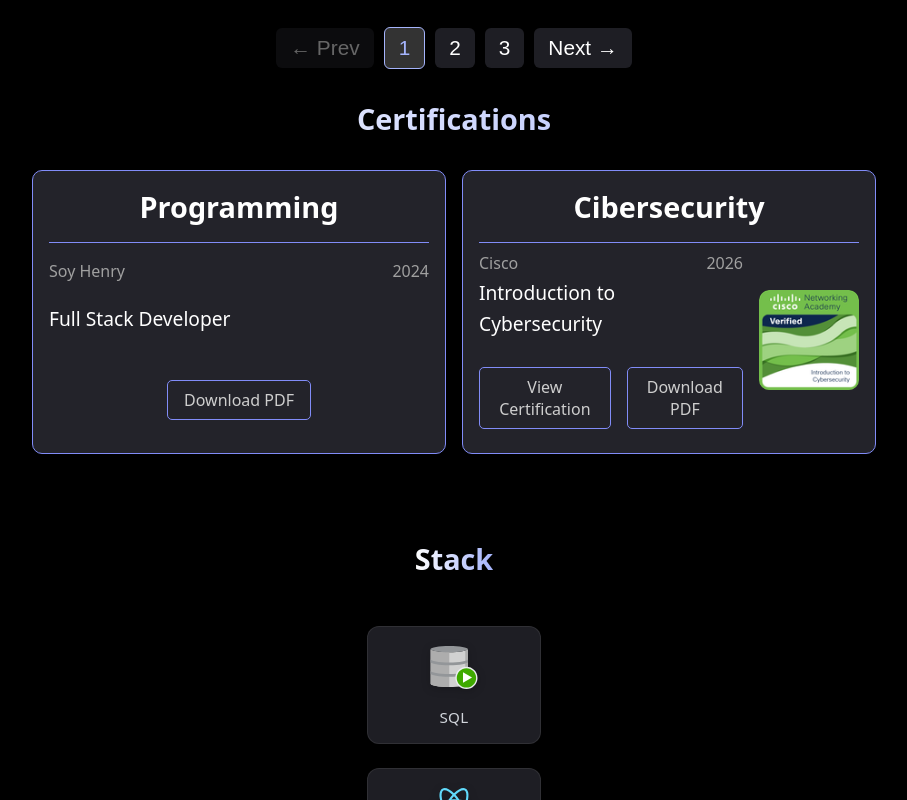
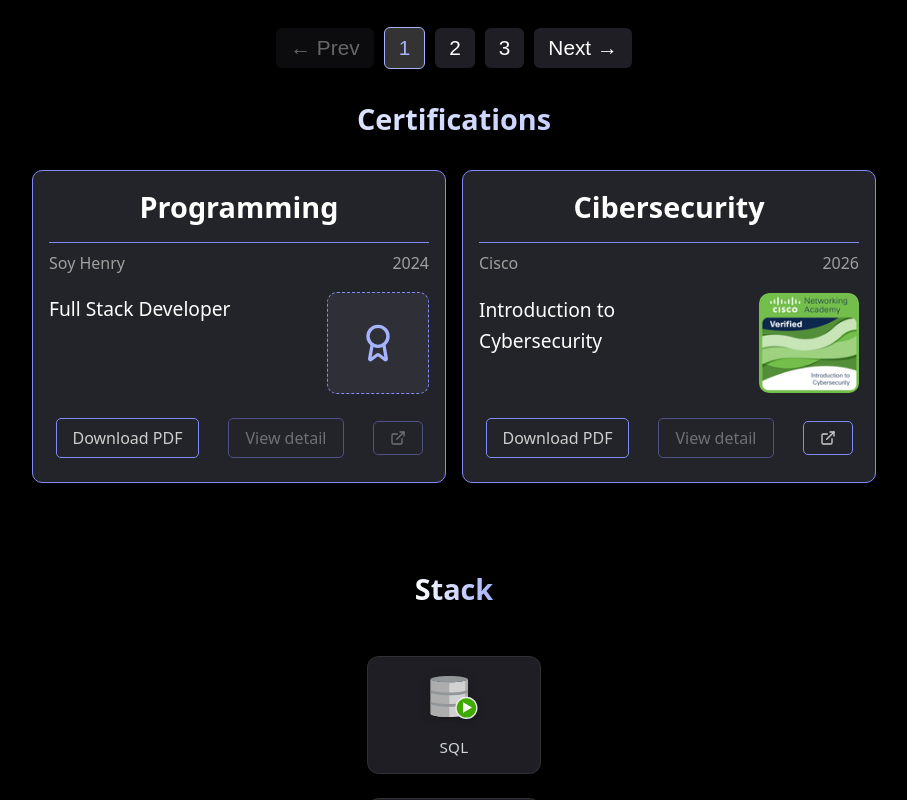
Before and after one commit to JoaquinGabriel17/portfolio-react, a Next.js app: page / in a window 1280 px wide. Shown: the part 2660-3460 px from the top of the page, without its empty margins (186-1093 px from the left). Built offline with nearby package versions, Linux system fonts and the light colour scheme.

Commit message:
refactor (certifications)

```diff
--- a/package.json
+++ b/package.json
@@ -9,6 +9,7 @@
     "lint": "next lint"
   },
   "dependencies": {
+    "lucide-react": "^1.47.0",
     "next": "15.1.9",
     "react": "^19.0.0",
     "react-dom": "^19.0.0",
--- /dev/null
+++ b/src/components/certifications/CertificationCard.jsx
@@ -0,0 +1,86 @@
+
+import styles from './certifications.module.css';
+import { ExternalLink, Award } from 'lucide-react';
+
+export default function CertificationCard({ certification, lang }) {
+    // Traducciones centralizadas en un objeto para facilitar su mantenimiento
+    const t = {
+        downloadPdf: lang === "es" ? "Descargar PDF" : "Download PDF",
+        viewDetail: lang === "es" ? "Ver detalle" : "View detail",
+        viewCert: lang === "es" ? "Ver Certificación" : "View Certification",
+    };
+
+    return (
+        <div className={styles.certification}>
+            <div className={styles.dataContainer}>
+                <div className={styles.certificationHeader}>
+                    <p className={styles.certificationCompany}>{certification.company}</p>
+                    <p className={styles.certificationDate}>{certification.date}</p>
+                </div>
+
+                <div className={styles.certificationBody}>
+                    <p className={styles.certificationName}>{certification.name}</p>
+
+                    {/* Si no hay imagen, se muestra un placeholder con el mismo tamaño */}
+                    {certification.image ? (
+                        <img src={certification.image} alt={certification.name} />
+                    ) : (
+                        <div
+                            className={styles.certificationImagePlaceholder}
+                            aria-hidden="true"
+                        >
+                            <Award size={40} />
+                        </div>
+                    )}
+                </div>
+
+                <div className={styles.certificationLinks}>
+                    {/* Botón 1: Descargar PDF (disabled si no hay pdf) */}
+                    {certification.pdf ? (
+                        <a
+                            className={styles.certificationLink}
+                            href={certification.pdf}
+                            download
+                            target="_blank"
+                            rel="noopener noreferrer"
+                        >
+                            {t.downloadPdf}
+                        </a>
+                    ) : (
+                        <button className={styles.certificationLink} disabled>
+                            {t.downloadPdf}
+                        </button>
+                    )}
+
+                    {/* Botón 2: Ver detalle (siempre disabled por ahora) */}
+                    <button className={styles.certificationLink} disabled>
+                        {t.viewDetail}
+                    </button>
+
+                    {/* Botón 3: Icono external link a url (disabled si es null) */}
+                    {certification.url ? (
+                        <a
+                            className={styles.certificationLink}
+                            href={certification.url}
+                            target="_blank"
+                            rel="noopener noreferrer"
+                            aria-label={t.viewCert}
+                            title={t.viewCert}
+                        >
+                            <ExternalLink size={16} />
+                        </a>
+                    ) : (
+                        <button
+                            className={styles.certificationLink}
+                            disabled
+                            aria-label={t.viewCert}
+                            title={t.viewCert}
+                        >
+                            <ExternalLink size={16} />
+                        </button>
+                    )}
+                </div>
+            </div>
+        </div>
+    );
+}
--- /dev/null
+++ b/src/components/certifications/CertificationList.jsx
@@ -0,0 +1,19 @@
+import styles from './certifications.module.css';
+import CertificationCard from './CertificationCard';
+
+export default function CertificationList({ category, lang }) {
+    return (
+        <div className={styles.categoryContainer}>
+            <h3 className={styles.categoryTitle}>{category.name}</h3>
+            <div className={styles.certificationsList}>
+                {category.certifications.map((certification, certIndex) => (
+                    <CertificationCard
+                        key={certIndex}
+                        certification={certification}
+                        lang={lang}
+                    />
+                ))}
+            </div>
+        </div>
+    );
+}
--- a/src/components/certifications/Certifications.jsx
+++ b/src/components/certifications/Certifications.jsx
@@ -1,43 +1,21 @@
 import styles from './certifications.module.css';
+import CertificationList from './CertificationList';
 
-export default function Certifications({ data , lang}) {
-    return(
+export default function Certifications({ data, lang }) {
+    return (
         <section id="certifications">
-            <h1 className={styles.title}>{lang === "es" ? "Certificaciones" : "Certifications"}</h1>
+            <h1 className={styles.title}>
+                {lang === "es" ? "Certificaciones" : "Certifications"}
+            </h1>
             <div className={styles.certificationsContainer}>
-                {data.map((category, index) => {
-                    return(
-                        <div key={index} className={styles.categoryContainer}>
-                            <h3 className={styles.categoryTitle}>{category.name}</h3>
-                            <div className={styles.certificationsList}>
-                                {category.certifications.map((certification, certIndex) => {
-                                    return(
-                                        <div key={certIndex} className={styles.certification}>
-
-                                            <div className={styles.dataContainer}>
-                                                <div className={styles.certificationHeader}>
-                                                    <p className={styles.certificationCompany}>{certification.company}</p>
-                                                    <p className={styles.certificationDate}>{certification.date}</p>
-                                                </div>
-                                                <p className={styles.certificationName}>{certification.name}</p>
-                                                <div className={styles.certificationLinks}>
-                                                    {certification.url !== null && <a className={styles.certificationLink} href={certification.url} target="_blank" rel="noopener noreferrer">
-                                                        {lang === "es" ? "Ver Certificación" : "View Certification"}
-                                                    </a>}
-                                                    <a className={styles.certificationLink} href={certification.pdf} download target="_blank" rel="noopener noreferrer">
-                                                        {lang === "es" ? "Descargar PDF" : "Download PDF"}
-                                                    </a>
-                                                </div>
-                                            </div>
-                                            {certification.image && <img src={certification.image} alt={certification.name} />}
-                                        </div>
-                                    )
-                                })}
-                            </div>
-                        </div>
-                    )
-                })}
+                {data.map((category, index) => (
+                    <CertificationList
+                        key={index}
+                        category={category}
+                        lang={lang}
+                    />
+                ))}
             </div>
         </section>
-    )
+    );
 }
--- a/src/components/certifications/certifications.module.css
+++ b/src/components/certifications/certifications.module.css
@@ -52,6 +52,14 @@
 
 }
 
+.certificationBody{
+    display: flex;
+    flex-direction: row;
+    gap: 1rem;
+    margin-block: 1rem;
+    justify-content: space-between;
+}
+
 .dataContainer{
     height: 100%;
         width: 100%;
@@ -80,22 +88,9 @@ display: flex;
     justify-content: space-around;
     margin-top: 0.5rem;
     gap:1rem;
+    align-items: center;
 }
 
-.certificationLink{
-    padding: 0.5rem 1rem;
-    border-radius: 5px;
-    background-color: transparent;
-    border: 1px solid #818cf8;
-    text-decoration: none;
-    font-weight: 500;
-    color: rgb(206, 206, 206);
-    transition: background-color 0.2s ease;
-}
-.certificationLink:hover{
-    background-color: #818cf8;
-    color: black;
-}
 
 .certificationHeader{
     display: flex;
@@ -115,3 +110,49 @@ display: flex;
     padding-bottom: 0.5rem;
     width: 100%;
 }
+
+/* MEJORA: placeholder para certificaciones sin imagen.
+   Mantiene el mismo tamaño que las imágenes para conservar el layout. */
+.certificationImagePlaceholder {
+    width: 100px;
+    height: 100px;
+    border-radius: 10px;
+    display: flex;
+    align-items: center;
+    justify-content: center;
+    background-color: #2f2f38;
+    border: 1px dashed #818cf8;
+    color: #a5b4fc;
+    flex-shrink: 0;
+}
+
+/* MEJORA: .certificationLink ahora aplica también a <button>,
+   por lo que reseteamos estilos por defecto del botón
+   y aseguramos que se vea igual que los enlaces. */
+.certificationLink {
+    padding: 0.5rem 1rem;
+    border-radius: 5px;
+    background-color: transparent;
+    border: 1px solid #818cf8;
+    text-decoration: none;
+    font-weight: 500;
+    font: inherit;              /* MEJORA: hereda tipografía del contenedor */
+    color: rgb(206, 206, 206);
+    cursor: pointer;
+    display: inline-flex;       /* MEJORA: alinea correctamente el icono */
+    align-items: center;
+    justify-content: center;
+    transition: background-color 0.2s ease, opacity 0.2s ease;
+}
+
+.certificationLink:hover:not(:disabled) {
+    background-color: #818cf8;
+    color: black;
+}
+
+/* MEJORA: estado disabled unificado para <a> y <button> */
+.certificationLink:disabled {
+    opacity: 0.45;
+    cursor: not-allowed;
+    pointer-events: none;
+}
--- a/src/data/texts.js
+++ b/src/data/texts.js
@@ -21,7 +21,8 @@ export const texts = {
             date: "2024",
             company: "Soy Henry",
             url: null,
-            pdf: "/henry.pdf"
+            pdf: "/henry.pdf",
+            detail: "/henry"
           },
         ]
       },
@@ -34,7 +35,8 @@ export const texts = {
             date: "2026",
             company: "Cisco",
             url: "https://www.credly.com/badges/dc2d53eb-c21a-46fd-9e38-f2bcab8b5c4b/public_url",
-            pdf: "/cisco-cybersecurity-intro.pdf"
+            pdf: "/cisco-cybersecurity-intro.pdf",
+            detail: "/henry"
           },
         ]
       }
@@ -223,7 +225,8 @@ export const texts = {
             date: "2024",
             company: "Soy Henry",
             url: null,
-            pdf: "/henry.pdf"
+            pdf: "/henry.pdf",
+            detail: "/henry"
           },
         ]
       },
@@ -236,7 +239,8 @@ export const texts = {
             date: "2026",
             company: "Cisco",
             url: "https://www.credly.com/badges/dc2d53eb-c21a-46fd-9e38-f2bcab8b5c4b/public_url",
-            pdf: "/cisco-cybersecurity-intro.pdf"
+            pdf: "/cisco-cybersecurity-intro.pdf",
+            detail: "/cv"
           },
         ]
       }
```
Also changed, not shown: 1 other file (tests, documents, lock files or other folders).
